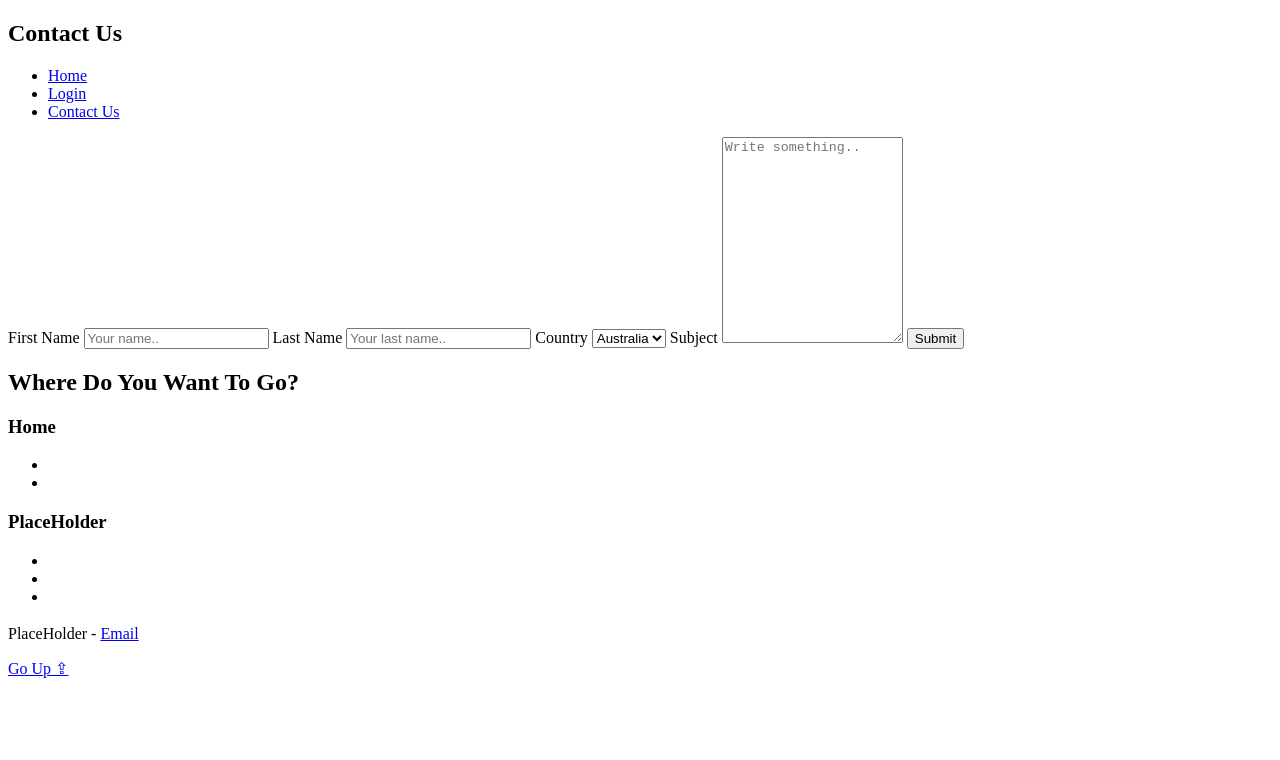
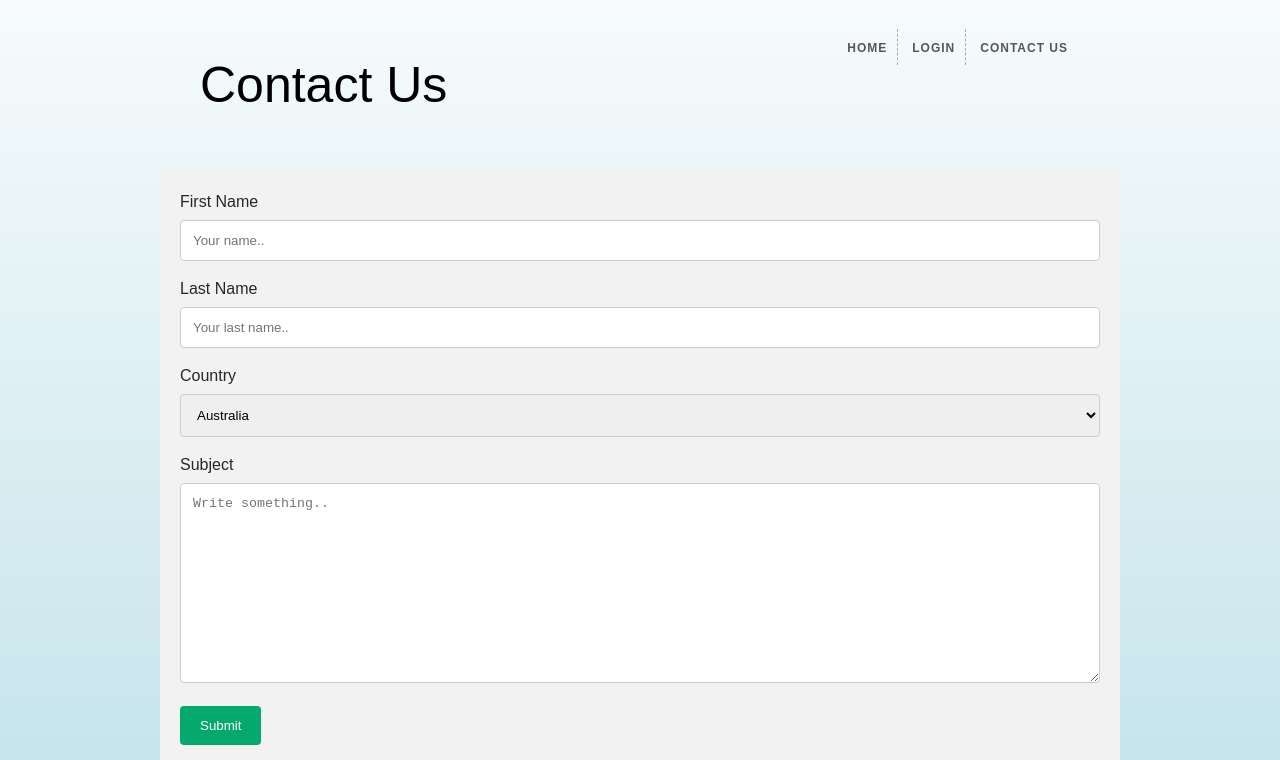
Before and after one commit to JvestGit/Window-app-site, a website: page scr/html-code/contactInfo.html in a window 1280 px wide. Shown: the top 760 px of the page. Drawn offline with Linux system fonts and the light colour scheme; the site is published under a folder, as on GitHub Pages, so addresses that start at the root find nothing.

Commit message:
trying to fix linking bugs again

```diff
--- a/scr/html-code/contactInfo.html
+++ b/scr/html-code/contactInfo.html
@@ -6,8 +6,8 @@
     <meta name="viewport" content="width=device-width, initial-scale=1.0" />
 
     <title>Contact Us</title>
-    <link rel="stylesheet" href="/scr/css-code/style.css" />
-    <link rel="stylesheet" href="/scr/css-code/contactUs.css">
+    <link rel="stylesheet" href="../css-code/style.css" />
+    <link rel="stylesheet" href="../css-code/contactUs.css">
   </head>
 
   <body>
@@ -20,7 +20,7 @@
 
         <nav>
             <ul>
-              <li><a href="/index.html">Home</a></li>
+              <li><a href="../../index.html">Home</a></li>
               <li><a href="./login.html">Login</a></li>
               <li><a href="./contactInfo.html">Contact Us</a></li>
             </ul>
```
Also changed, not shown: index.html (+2 -2 lines), scr/html-code/login.html (+2 -2 lines).
